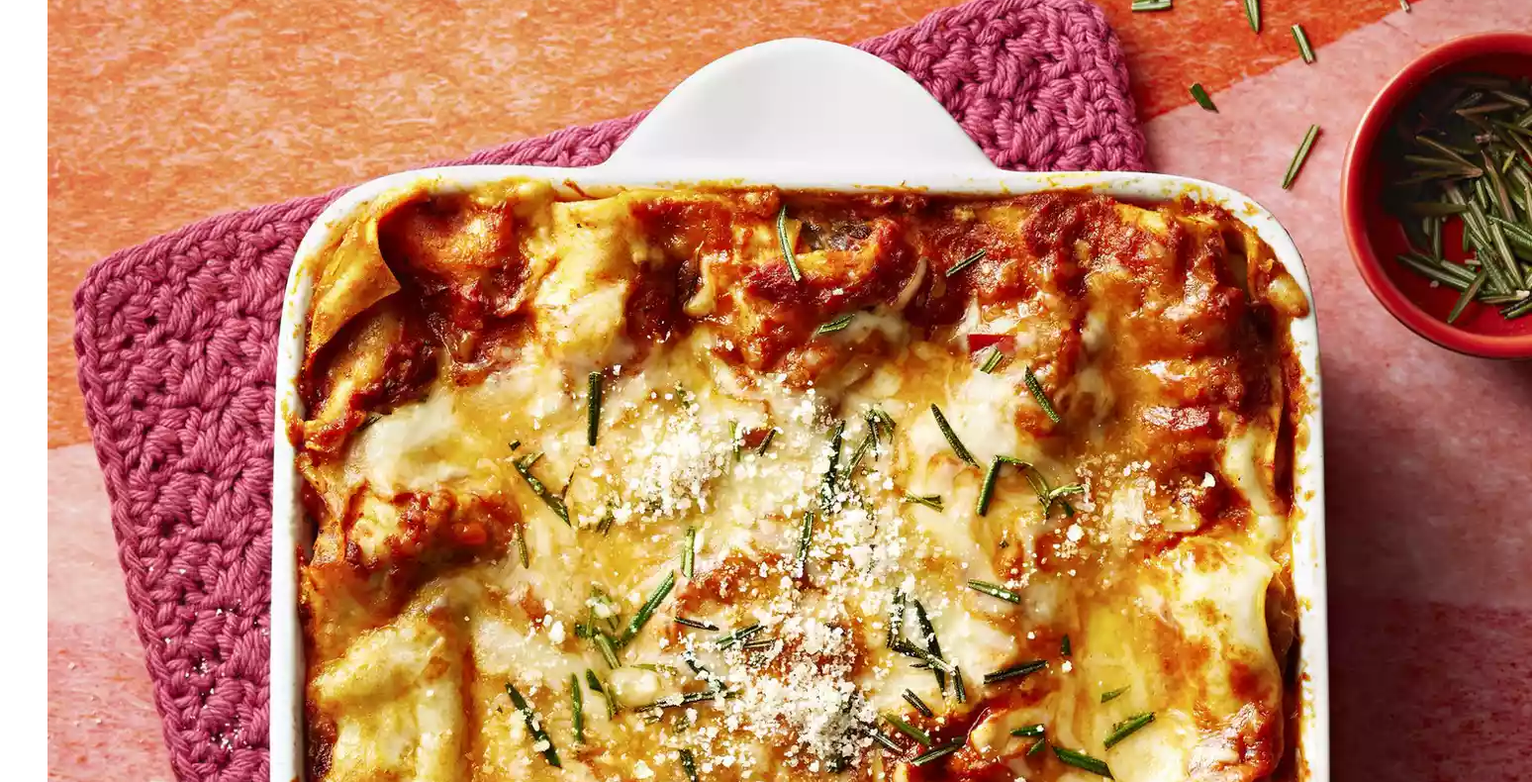
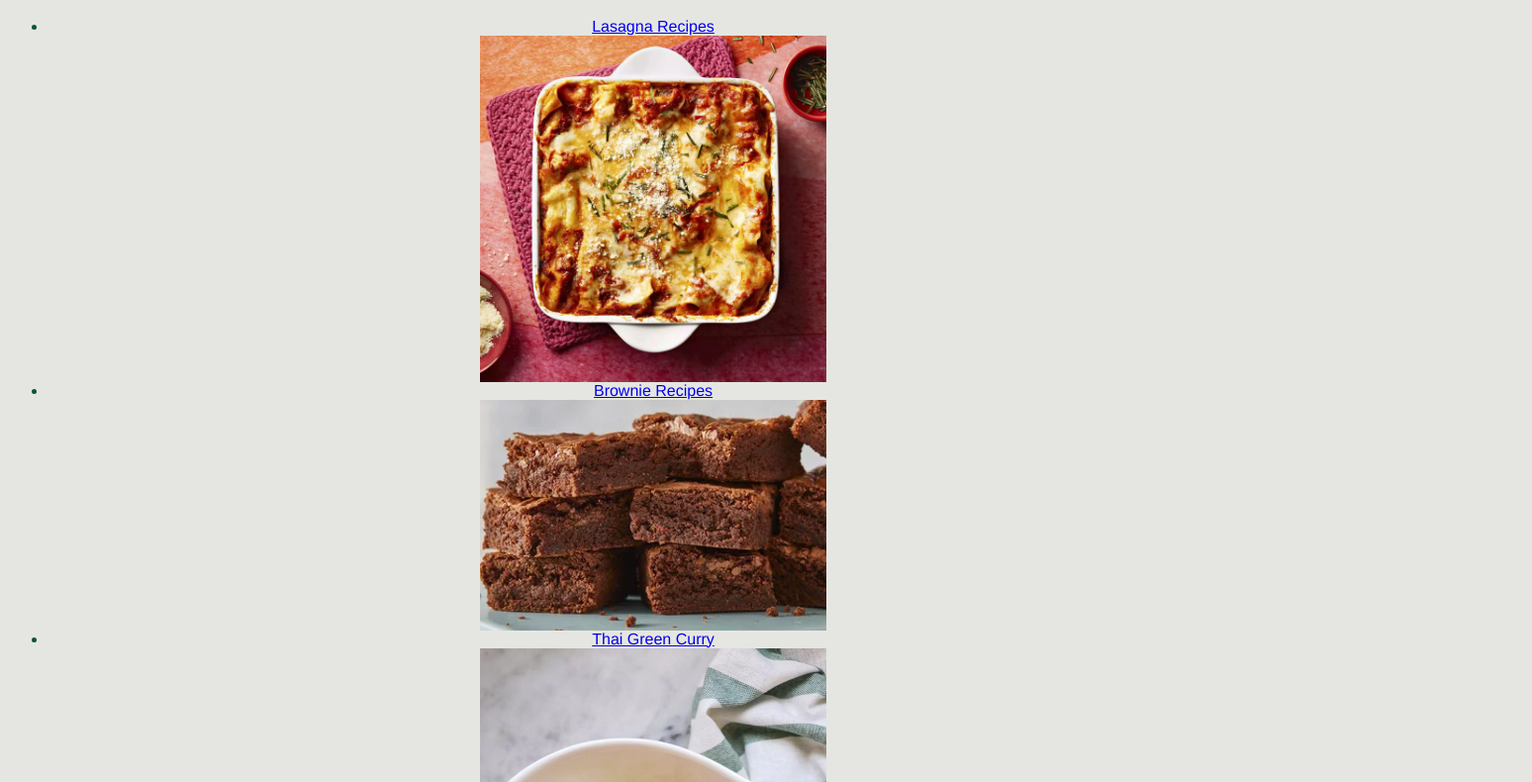
Before and after one commit to Juelb/odin-recipes, a plain HTML site: page index.html in a window 1280 px wide. Shown: the part 107-897 px from the top of the page at 99% size, 1548 px wide, since content can reach past the window. Drawn offline with Linux system fonts and the light colour scheme.

Commit message:
fixed recipes html using css

```diff
--- a/index.html
+++ b/index.html
@@ -3,6 +3,7 @@
     <head>
         <meta charset="utf-8">
         <title>Odin Recipes</title>
+        <link rel="stylesheet" href="styles.css">
     </head>
     <body>
         <h1>Odin Recipes</h1>
--- /dev/null
+++ b/styles.css
@@ -0,0 +1,23 @@
+body {
+    background-color: #e5e6e1;
+}
+
+img,
+.center {
+    height: auto;
+    width: 350px;
+    margin-left: auto;
+    margin-right: auto;
+    display: block;
+}
+
+ul,
+h1 {
+    text-align: center;
+    color: #0c523d;
+    font-family: 'Franklin Gothic Medium', 'Arial Narrow', Arial, sans-serif;
+}
+
+h1 {
+    font-size: 50px;
+}
```
